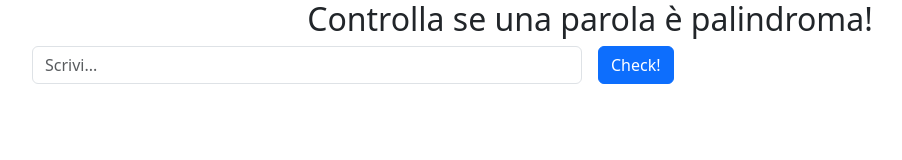
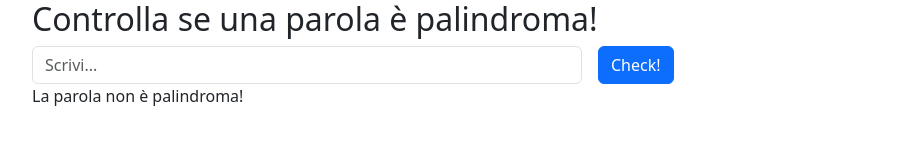
Before and after one commit to RiccardoSignorini/js-paliedispari, a plain HTML site: page palindroma/index.html in a window 1280 px wide. Both pictures are taken after a click on the button "Check!". Shown: the whole page, without its empty margins (50-952 px from the left). Drawn offline with nearby package versions, Linux system fonts and the light colour scheme.

Commit message:
avanzamento

```diff
--- a/palindroma/assets/js/main.js
+++ b/palindroma/assets/js/main.js
@@ -8,20 +8,40 @@ let word = document.querySelector('#input').value;
 
 const button = document.querySelector('#button');
 
-const risposta = document.querySelector('#risposta')
+let risposta = document.querySelector('#risposta')
+
+
 
 button.addEventListener('click', function() {
 
     word = document.querySelector('#input').value;
 
-    risposta.innerHTML = `<p>${word}</p>`
+    risposta = document.querySelector('#risposta')
+
+    function reverse(word){
+        let reverseWord = ''
+
+        for(let i=word.length-1; i>=0; i--){
+            reverseWord += word[i]
+            return reverseWord
+        }
+    }
+
+    let palindroma = reverse(word)
+
+    if(word==palindroma){
+        risposta.innerHTML = `<p>La parola ${word} è palindroma!</p>`
+    } else {
+        risposta.innerHTML = `<p>La parola ${word} non è palindroma!</p>`
+    }
+
 })
 
 /*
 -input text per far scrivere una parola all'utente(word)
 -button per far partire il ciclo
 -se (word) al contrario = (word)
-    allora la parola è palindroma
+    allora la parola è palindroma --> scrivere in pagina che (word) è palindroma
 -se (word) al contrario != (word)
-    allora la parola non è palindroma
+    allora la parola non è palindroma --> scrivere in pagina che (word) non è palindroma
 */
--- a/palindroma/index.html
+++ b/palindroma/index.html
@@ -10,7 +10,7 @@
 </head>
 <body>
     <div class="container">
-        <h2 class="text-center">Controlla se una parola è palindroma!</h2>
+        <h2>Controlla se una parola è palindroma!</h2>
         <div class="row g-3">
             <div class="col">
               <input type="text" class="form-control" placeholder="Scrivi..." aria-label="First name" value="" id="input">
```
Also changed, not shown: Pari e Dispari/assets/js/main.js (+9 -0 lines), Pari e Dispari/index.html (+2 -0 lines).
